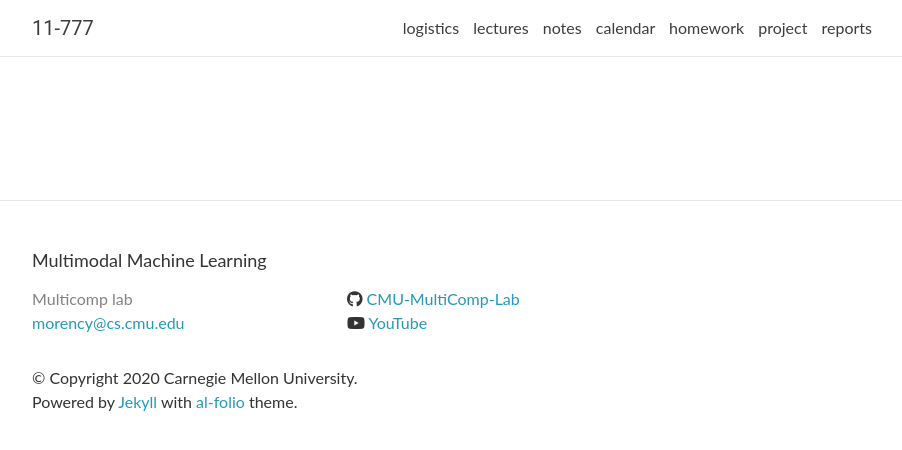
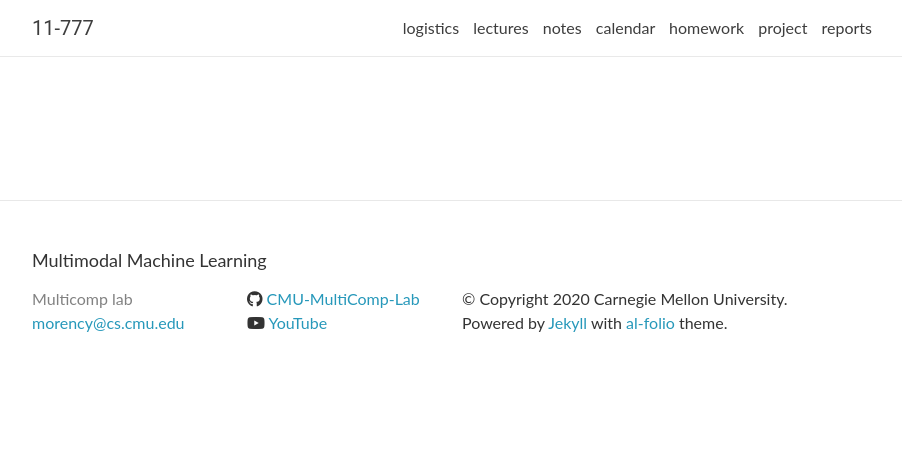
Before and after one commit to pliang279/mmml-course, a Jekyll site: the page built from 2020/index.md, in a window 1280 px wide. Shown: the top 450 px of the page, without its empty margins (188-1090 px from the left). Built offline with Jekyll 4.4.1, drawn with Linux system fonts in a browser that asks for light colours; nearby versions of some CDN libraries; comment, search, counter and statistics services are not loaded.

Commit message:
Update footer.html

```diff
--- a/_includes/footer.html
+++ b/_includes/footer.html
@@ -5,7 +5,7 @@
     <h2 class="footer-heading">{{ site.title }}</h2>
 
     <div class="footer-col-wrapper">
-      <div class="footer-col footer-col-1" style="width:300px;">
+      <div class="footer-col footer-col-1" style="width:200px;">
         <ul class="contact-list">
           <li class="p-name">
             {%- if site.author -%}
```
